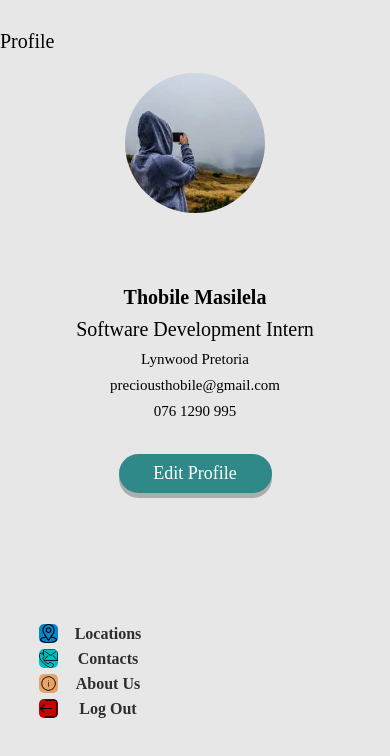
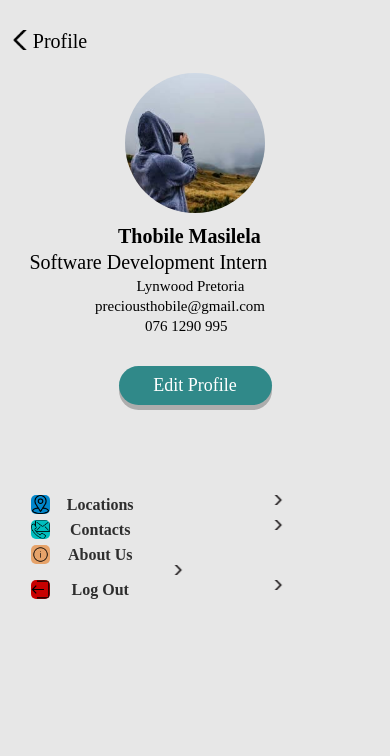
Before and after one commit to Dipono/digital_time_frame_native, a React Native app: screen /Profile in a window 390 px wide. Shown: the top 756 px of the page. Built offline with nearby package versions, Linux system fonts and the light colour scheme.

Commit message:
//User Profile

```diff
--- a/screens/Modals.js
+++ b/screens/Modals.js
@@ -1,10 +1,16 @@
 import { useNavigation } from '@react-navigation/native';
-import React from 'react';
-import { Image, Modal,SafeAreaView, Text, View, StyleSheet, Dimensions,TouchableOpacity } from 'react-native';
+import React, { useState } from 'react';
+import {Text, View, StyleSheet, Dimensions, TouchableOpacity } from 'react-native';
 
 const WIDTH = Dimensions.get('window').width;
-const HEIGHT_MODAL =160;
-export const LocationsPopUp =()=> {
+const HEIGHT_MODAL = 200;
+
+export const LocationsPopUp = (props) => {
+
+   const closeModal = (bool, data) => {
+         props.changeModalVisible(bool);
+         props.setData(data);
+    }
     return (
 
         <TouchableOpacity
@@ -18,7 +24,9 @@ export const LocationsPopUp =()=> {
                     <Text style={styles.text}>Kimberly</Text>
                     <Text style={styles.text}>Soweto</Text>
                     <Text style={styles.text}>Polokwane</Text>
-<TouchableOpacity style={styles.buttonOK}>
+                    <TouchableOpacity style={styles.buttonOK}
+                    onPress={() => closeModal(false, 'OK')}
+                    >
                         <Text style={styles.buttonText}>OK</Text>
                     </TouchableOpacity>
                 </View>
@@ -28,8 +36,7 @@ export const LocationsPopUp =()=> {
 
 }
 
-export const ContactPopUp =()=> {
-
+export const ContactPopUp = (props) => {
     return (
 
         <TouchableOpacity
@@ -43,33 +50,32 @@ export const ContactPopUp =()=> {
                     <Text style={styles.text}>Company email:mlab@mlab.ac.za</Text>
                     <TouchableOpacity style={styles.buttonOK}>
                         <Text style={styles.buttonText}>OK</Text>
+
                     </TouchableOpacity>
+
                 </View>
             </View>
         </TouchableOpacity>
     )
 
 }
-export const AboutUsPopUp =()=> {
+export const AboutUsPopUp = () => {
 
     return (
 
         <TouchableOpacity
             disabled={true}
             style={styles.container}>
-{/* <View style={styles.modal}>
+            <View style={styles.modal}>
                 <View style={styles.textView}>
                     <Text style={styles.textHeader}>about Us</Text>
                     <Text style={styles.text}></Text>
-<Text style={styles.text}>Tshwane</Text>
-<Text style={styles.text}>Kimberly</Text>
-<Text style={styles.text}>Soweto</Text>
-<Text style={styles.text}>Polokwane</Text>
+                    <Text style={styles.text}>Lorem ipsum dolor sit amet, consectetur adipiscing elit. Fusce dictum pharetra magna quis tempor. Nunc orci dolor, bibendum id elementum sed, consequat ac nisi. Integer facilisis libero luctus urna rhoncus, sollicitudin tempus leo ornare.</Text>
                     <TouchableOpacity style={styles.buttonOK}>
                         <Text style={styles.buttonText}>OK</Text>
                     </TouchableOpacity>
                 </View>
-</View> */}
+            </View>
         </TouchableOpacity>
     )
 
@@ -80,43 +86,44 @@ const styles = StyleSheet.create({
     container: {
         flex: 1,
         textAlign: 'center',
-        justifyContent:'center',
+        justifyContent: 'center',
 
 
     },
-    modal:{
-        height:HEIGHT_MODAL,
-        width:WIDTH-80,
-        paddingTop:10,
+    modal: {
+        height: HEIGHT_MODAL,
+        width: WIDTH - 80,
+        paddingTop: 10,
 
-        backgroundColor:'white',
-        borderRadius:10,
-        margin:'auto',
+        backgroundColor: 'white',
+        borderRadius: 10,
+        margin: 'auto',
         shadowColor: 'rgba(0, 0, 0, 0.25)',
         shadowOpercity: 4,
         shadowOffset: { width: 0, height: 5 },
     },
-    buttonOK:{
-        marginLeft:180,
+    buttonOK: {
+        marginLeft: 190,
+        marginTop: 20
     },
-    textView:{
+    textView: {
 
 
     },
-    buttonText:{
+    buttonText: {
         fontFamily: 'Ebrima',
         fontStyle: 'normal',
         fontWeight: 700,
         fontSize: 20,
     },
-    textHeader:{
+    textHeader: {
         fontFamily: 'Ebrima',
         fontStyle: 'normal',
         fontWeight: 700,
         fontSize: 20,
         lineHeight: 26,
     },
-    text:{
+    text: {
         fontFamily: 'Ebrima',
         fontStyle: 'normal',
         fontWeight: 400,
--- a/screens/Profile.js
+++ b/screens/Profile.js
@@ -1,5 +1,5 @@
-import React,{ useState } from 'react';
-import { Image, Modal,SafeAreaView, Text, View, StyleSheet, TouchableOpacity } from 'react-native';
+import React, { useState } from 'react';
+import { Image, Modal, SafeAreaView, Text, View, StyleSheet, TouchableOpacity } from 'react-native';
 
 import { AboutUsPopUp, ContactPopUp, LocationsPopUp } from './Modals';
 
@@ -8,16 +8,38 @@ const locationImg = require('../assets/image/location.png')
 const contactImg = require('../assets/image/contact.png')
 const logOutImg = require('../assets/image/account-logout-svgrepo-com.svg')
 const aboutUsImg = require('../assets/image/info.png')
+const forwardIcon = require('../assets/image/skip-track.png')
+const backIcon = require('../assets/image/back.png')
 
-const Profile =()=> {
+const Profile = () => {
 
-    const [isModalVisible,setisModalVisible]=useState(false);
-    const changeModalvisible=(bool)=>{
+    const [isModalVisible, setisModalVisible] = useState(false);
+    const [isModalVisibleContact, setisModalVisibleContact] = useState(false);
+    const [isModalVisibleAboutUs, setisModalVisibleAboutUs] = useState(false);
+    const [chooseData, setchooseData] = useState();
+
+    const changeModalvisible = (bool) => {
         setisModalVisible(bool);
+    }
+    const changeModalvisibleContact = (bool) => {
+        setisModalVisibleContact(bool);
+    }
+    const changeModalvisibleAboutUS = (bool) => {
+        setisModalVisibleAboutUs(bool);
+    }
+
+    const setData = (data) => {
+        setchooseData(data);
     }
     return (
         <SafeAreaView style={styles.container}>
+
+            <View style={styles.headingView}>
+                <Image source={backIcon} style={styles.backIcon} />
                 <Text style={styles.heading}>Profile</Text>
+
+            </View>
+
             <Image source={profileImg} style={styles.image} />
             <View style={styles.userDetails}>
                 <Text style={styles.name_surname}>Thobile Masilela</Text>
@@ -31,57 +53,69 @@ const Profile =()=> {
             </TouchableOpacity>
             {/* <Text style={styles.line}>-</Text> */}
 
+
             {/* Bottom Div */}
             <View style={styles.bottomDiv}>
+                {/* Locations */}
                 <View style={styles.LocationDiv}>
                     <Image source={locationImg} style={styles.LocationIcon} />
+                    <Text>{chooseData}</Text>
                     <TouchableOpacity
-                    onPress={()=>changeModalvisible(true)}>
+                        onPress={() => changeModalvisible(true)}>
                         <Text style={styles.LocationText}>Locations</Text>
                     </TouchableOpacity>
                     <Modal
                         transparent={true}
                         animationType='fade'
                         visible={isModalVisible}
-                     nRequestClose={()=>changeModalvisible(false)}>
-                        <LocationsPopUp/>
+                        onRequestClose={() => changeModalvisible(false)}>
+                        <LocationsPopUp
+                            changeModalVisble={changeModalvisible}
+                            setData={setData}
+                        />
                     </Modal>
-                    <Image />
+                    <Image source={forwardIcon} style={styles.forwardIcon} />
                 </View>
+
+                {/* Contacts */}
 
                 <View style={styles.ContactDiv}>
                     <Image source={contactImg} style={styles.ContactIcon} />
                     <TouchableOpacity
-                    onPress={()=>changeModalvisible(true)}>
+                        onPress={() => changeModalvisibleContact(true)}>
                         <Text style={styles.ContactText}>Contacts</Text>
                     </TouchableOpacity>
                     <Modal
                         transparent={true}
                         animationType='fade'
-                     visible={isModalVisible}
-                     nRequestClose={()=>changeModalvisible(false)}>
-                        <ContactPopUp/>
+                        visible={isModalVisibleContact}
+                        onRequestClose={() => changeModalvisibleContact(false)}>
+
+                        <ContactPopUp />
                     </Modal>
+                    <Image source={forwardIcon} style={styles.forwardIcon} />
                 </View>
-
+                {/* About Us Div */}
                 <View style={styles.AboutUsDiv} >
                     <Image source={aboutUsImg} style={styles.AboutUsIcon} />
                     <TouchableOpacity
-                    onPress={()=>changeModalvisible(true)}>
+                        onPress={() => changeModalvisibleAboutUS(true)}>
                         <Text style={styles.AboutUsText}>About Us</Text>
                         <Modal
                             transparent={true}
                             animationType='fade'
-                     visible={isModalVisible}
-                     nRequestClose={()=>changeModalvisible(false)}>
-                        <AboutUsPopUp/>
+                            visible={isModalVisibleAboutUs}
+                            nRequestClose={() => changeModalvisibleAboutUS(false)}>
+                            <AboutUsPopUp />
                         </Modal>
+                        <Image source={forwardIcon} style={styles.forwardIcon} />
                     </TouchableOpacity>
 
                 </View>
                 <View style={styles.LogOutDiv}>
                     <Image source={logOutImg} style={styles.LogOutIcon} />
                     <Text style={styles.LogOutText}>Log Out</Text>
+                    <Image source={forwardIcon} style={styles.forwardIcon} />
                 </View>
 
 
@@ -96,88 +130,89 @@ const styles = StyleSheet.create({
         backgroundColor: '#E7E7E7',
         textAlign: 'center',
     },
+    headingView: {
+        flexDirection: 'row',
+        marginTop: 30,
+    },
     heading: {
-
-        marginTop: 30,
-
         fontFamily: 'Emblema One',
         fontStyle: 'normal',
         fontWeight: 400,
         fontSize: 20,
+
+    },
+    backIcon: {
+        width: 25,
+        height: 20,
+        marginLeft: '2%',
     },
     image: {
         width: 140,
         height: 140,
-        margin: 'auto',
+        alignSelf: 'center',
         marginTop: 20,
         borderRadius: 100,
     },
     userDetails: {
-        marginTop: -140
+        alignSelf: 'center',
+        marginTop:10,
+
     },
     name_surname: {
         width: 154,
         height: 26,
-        marginTop: -140,
-        margin: 'auto',
         fontFamily: 'Ebrima',
         fontStyle: 'normal',
         fontWeight: 700,
         fontSize: 20,
         lineHeight: 26,
-
-        textAlign: 'center',
+        alignSelf:'center',
     },
     position: {
         width: 331,
         height: 27,
-        margin: 'auto',
         fontFamily: 'Ebrima',
         fontStyle: 'normal',
         fontWeight: 400,
         fontSize: 20,
         lineHeight: 27,
-        textAlign: 'center',
+        alignSelf:'center',
     },
     location: {
         width: 117,
         height: 20,
-        margin: 'auto',
         fontFamily: 'Ebrima',
         fontStyle: 'normal',
-        fontWeight: 400,
+        fontWeight: '400',
         fontSize: 15,
         lineHeight: 20,
-        textAlign: 'center',
+        alignSelf:'center',
     },
     emailAdress: {
         width: 200,
         height: 20,
-        margin: 'auto',
         fontFamily: 'Ebrima',
         fontStyle: 'normal',
-        fontWeight: 400,
+        fontWeight: '400',
         fontSize: 15,
         lineHeight: 20,
-        textAlign: 'center',
+        alignSelf:'center',
     },
     phoneNumber: {
         width: 100,
         height: 20,
-        margin: 'auto',
         fontFamily: 'Ebrima',
         fontStyle: 'normal',
-        fontWeight: 400,
+        fontWeight: '400',
         fontSize: 15,
         lineHeight: 20,
-        textAlign: 'center',
+        alignSelf:'center',
     },
     editProfileButton: {
         width: 153,
         height: 39,
-        margin: 'auto',
         marginTop: 30,
-
+        alignSelf: 'center',
         backgroundColor: '#308989',
         shadowColor: 'rgba(0, 0, 0, 0.25)',
         shadowOpercity: 4,
@@ -188,14 +223,13 @@ const styles = StyleSheet.create({
     editProfileText: {
         width: 122,
         height: 21,
-        margin: 'auto',
         fontFamily: 'Emblema One',
         fontStyle: 'normal',
-        fontWeight: 400,
+        fontWeight: '400',
         fontSize: 18,
         lineHeight: 21,
         textAlign: 'center',
-
+        margin:'auto',
         color: '#FFFFFF'
     },
     line: {
@@ -204,25 +238,26 @@ const styles = StyleSheet.create({
         borderColor: 'rgba(0, 0, 0, 0.4)',
         borderStyle: 'solid',
     },
-    bottomDiv:{
-        marginLeft:'10%',
+    bottomDiv: {
+        marginLeft: '8%',
+        marginTop: 80
 
     },
     LocationDiv: {
         flexDirection: 'row',
-        marginTop:-220,
+        marginTop: 10
 
     },
     ContactDiv: {
         flexDirection: 'row',
-        marginTop:5,
+        marginTop: 5,
     },
     AboutUsDiv: {
         flexDirection: 'row',
-        marginTop:5,
+        marginTop: 5,
     },
     LogOutDiv: {
-        marginTop:5,
+        marginTop: 5,
         flexDirection: 'row',
 
     },
@@ -298,6 +333,11 @@ const styles = StyleSheet.create({
 
         color: 'rgba(0, 0, 0, 0.8)',
     },
+    forwardIcon: {
+        width: 15,
+        height: 10,
+        marginLeft: 120,
+    },
 
 })
 
```
Also changed, not shown: assets/image/back.png (added), assets/image/skip-track.png (added). Lines whose indentation alone changed are shown as unchanged.
